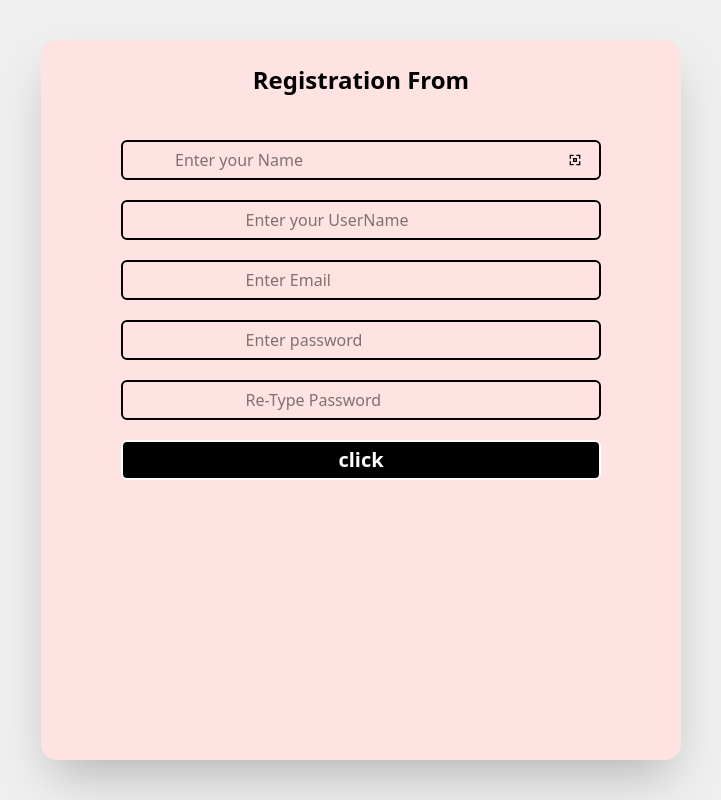
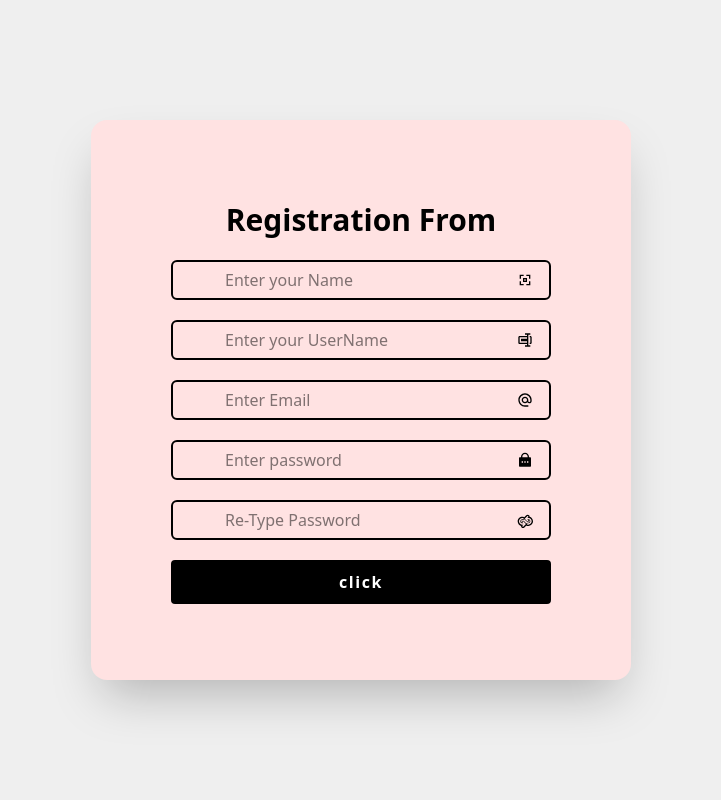
Before and after one commit to BallaGanesh/Bulidapp, a React (Vite) app in the folder bulidapp/: page / in a window 1280 px wide. Shown: the whole page, without its empty margins (279-1000 px from the left). Built offline with nearby package versions, Linux system fonts and the light colour scheme.

Commit message:
updated the regirtation form

```diff
--- a/bulidapp/package.json
+++ b/bulidapp/package.json
@@ -13,9 +13,11 @@
     "@tailwindcss/vite": "^4.1.10",
     "react": "^19.1.0",
     "react-dom": "^19.1.0",
+    "react-hot-toast": "^2.5.2",
     "react-icons": "^5.5.0",
     "react-router-dom": "^7.6.2",
-    "tailwindcss": "^4.1.10"
+    "tailwindcss": "^4.1.10",
+    "val-pass": "^3.0.3"
   },
   "devDependencies": {
     "@eslint/js": "^9.25.0",
--- a/bulidapp/src/components/user/Register.jsx
+++ b/bulidapp/src/components/user/Register.jsx
@@ -1,57 +1,103 @@
 import React, { useState } from 'react'
 import { CgNametag } from "react-icons/cg";
+import { BiRename } from "react-icons/bi";
+import { RiLockPasswordFill } from "react-icons/ri";
+import { TiArrowRepeatOutline } from "react-icons/ti";
+import { MdAlternateEmail } from "react-icons/md";
+import { validatePassword } from "val-pass";
+import toast from 'react-hot-toast';
 
 const Register = () => {
+  let [matched,setmatched]=useState(true)
+  const[errorMessage,setErrorMessage]=useState("")
+
 
   let[formData,setFromData]=useState({
-    // username:"",
-    // password:"",
-    // email:"",
-    // name:""
+    username:"",
+    password:"",
+    email:"",
+    name:""
   })
 
   let handleChange=(e)=>{
     let{name,value}=e.target
+    if(name=="password"){
+      let{validateAll,getAllValidationErrorMessage}=validatePassword(value,8)
+      // console.log(getAllValidationErrorMessage);
+      validateAll()?setErrorMessage(""):setErrorMessage(getAllValidationErrorMessage())
+      value==""&&setErrorMessage("")
+    }
     setFromData((preval)=>({...preval,[name]:value}))
   }
 
   let handleSubmit=e=>{
     e.preventDefault()
-    console.log(formData);
-
+    // console.log(formData);
+       let {name,userName,password,email}=formData
+    if(!name||!userName||!password||!email){
+      toast.error("All feilds are mandatory")
+      return
+    }
+     let {validateAll,getAllValidationErrorMessage}=validatePassword(password)
+    if(!validateAll()){
+      toast.error(`${getAllValidationErrorMessage()}`)
+    }
+    if(!matched){
+      toast.error("passsword and confirm password did not match")
+  return
+    }
+ console.log(formData);
   }
 
+
+     let checkRepeatPassword=e=>{
+    let {value}=e.target
+    //  console.log(value);
+    // console.log(repeatpassword);
+   formData.password!=value?setmatched(false):setmatched(true)
+   value==""&&setmatched(true)
+     }
+
+
+
+
   return (
-    <div className='bg-[#efefef]  size-full flex justify-center items-center  '>
-        <form action="" className='bg-red-100 h-[90%] w-1/2 shadow-2xl rounded-2xl  flex gap-5 px-[80px] flex-col max-sm:w-[90%] ' onSubmit={handleSubmit}>
-      <div className='font-bold h-20 text-2xl  flex justify-center items-center max-lg '>
-        <h1>Registration From</h1>
+    <div className='bg-[#efefef]  size-full flex justify-center items-center gap-10 px-25 '>
+        <form action="" className='bg-red-100 h-[70%] w-1/2 shadow-2xl rounded-2xl  flex gap-5 px-[80px] flex-col max-sm:w-[90%] ' onSubmit={handleSubmit}>
+      <div className='font-bold h-30 text-3xl  flex justify-center items-center max-lg '>
+        <h1  className='mt-20'>Registration From</h1>
        </div>
 
       <div className='h-10 flex justify-center items-center  border-2 rounded-md w-full px-4 ' >
-        <input type="text" name="name" placeholder='Enter your Name' className='outline-0
-          px-9 h-10  w-full' onChange={handleChange} />
+        <input type="text" name="name" placeholder='Enter your Name' className='outline-0  px-9 h-7  w-full' onChange={handleChange} />
         <span><CgNametag /></span>
       </div>
 
        <div className='h-10 flex justify-center items-center  border-2 rounded-md w-full px-4 '>
-          <input type="text" name="username" placeholder='Enter your UserName' className='outline-0 px-9 h-10' onChange={handleChange}/>
+          <input type="text" name="username" placeholder='Enter your UserName' className='outline-0 px-9 h-7 w-full' onChange={handleChange}/>
+          <span><BiRename /></span>
       </div>
 
        <div className='h-10 flex justify-center items-center  border-2 rounded-md w-full px-4 '>
-          <input type="email" name="email" placeholder='Enter Email' className='outline-none px-9 h-10' onChange={handleChange}/>
+          <input type="email" name="email" placeholder='Enter Email' className='outline-none px-9 h-7 w-full' onChange={handleChange}/>
+          <span><MdAlternateEmail /></span>
       </div>
 
        <div className='h-10 flex justify-center items-center  border-2 rounded-md w-full px-4 '>
-          <input type="password" name="password" placeholder='Enter password' className='outline-none px-9 h-10' onChange={handleChange}/>
+          <input type="password" name="password" placeholder='Enter password' className='outline-none px-9 h-7 w-full' onChange={handleChange}/>
+          <span><RiLockPasswordFill /></span>
+      </div>
+      <div className={errorMessage?'w-full flex justify-center items-center px-3 rounded-sm':'hidden'}>
+          <span className='text-red-700'>*{errorMessage}</span>
+        </div>
+
+       <div className={`h-10 flex justify-center items-center  border-2 rounded-md w-full px-4 ${!matched?' bg-red-700':' to-black'}`}>
+          <input type="password" name="password" placeholder='Re-Type Password' className='outline-none px-9 h-7 w-full' onChange={checkRepeatPassword}/>
+          <span><TiArrowRepeatOutline /></span>
       </div>
 
-       <div className='h-10 flex justify-center items-center  border-2 rounded-md w-full px-4 '>
-          <input type="password" name="password" placeholder='Re-Type Password' className='outline-none px-9 h-10' onChange={handleChange}/>
-      </div>
-
-        <div className='h-10 flex justify-center items-center gap-2 border-2 rounded-md text-xl text-white bg-black font-bold' onChange={handleChange}>
-        <button>click</button>
+        <div className='border-2  w-full flex justify-center items-center px-3 rounded-sm bg-black hover:bg-[#555] active:bg-lime-500 active:scale-[0.9]' onChange={handleChange}>
+        <button className='h-10 text-white font-bold text-md tracking-widest w-full'>click</button>
       </div>
       </form>
     </div>
```
Also changed, not shown: 1 other file (tests, documents, lock files or other folders).
